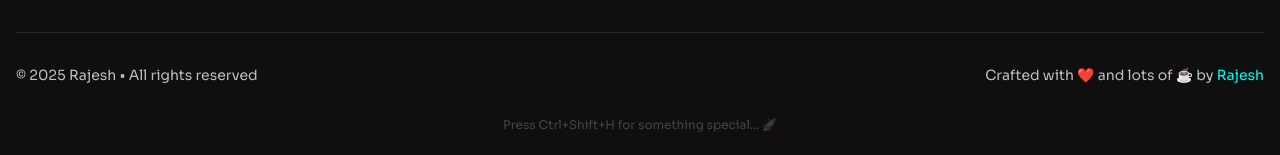
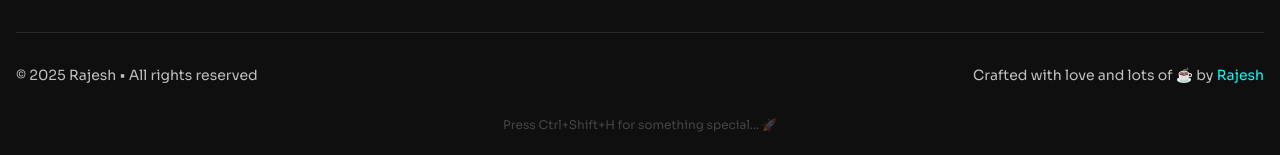
Before and after one commit to Rajeshstark2/rajeshweb, a React (Vite) app: page / in a window 1280 px wide. Shown: the part 10208-10363 px from the top of the page. Built offline with nearby package versions, Linux system fonts and the light colour scheme.

Commit message:
Update Footer.tsx

```diff
--- a/src/components/Footer.tsx
+++ b/src/components/Footer.tsx
@@ -124,7 +124,7 @@ const Footer = () => {
               © {currentYear} Rajesh • All rights reserved
             </div>
             <div className="text-soft-gray text-sm">
-              Crafted with ❤️ and lots of ☕ by{' '}
+              Crafted with love and lots of ☕ by{' '}
               <span className="text-cyber-aqua">Rajesh</span>
             </div>
           </div>
```
